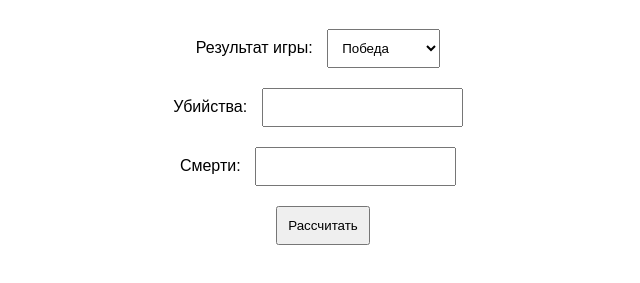
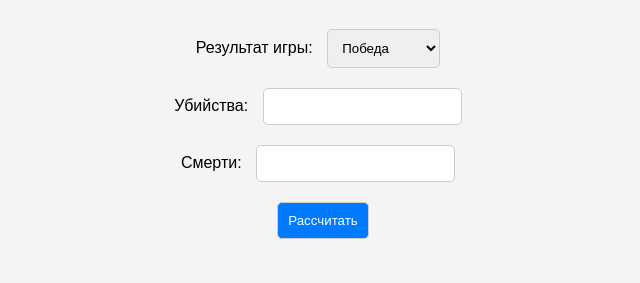
Before and after one commit to SarrikGmm0/MMR_Calculator, a plain HTML site: page index.html in a window 1280 px wide. Shown: the part 61-344 px from the top of the page, without its empty margins (317-957 px from the left). Drawn offline with Linux system fonts and the light colour scheme.

Commit message:
Update style.css

```diff
--- a/styles/style.css
+++ b/styles/style.css
@@ -1,6 +1,9 @@
 body {
     text-align: center;
     font-family: Arial, sans-serif;
+    margin: 0;
+    padding: 0;
+    background-color: #f4f4f4;
 }
 
 .container {
@@ -10,4 +13,16 @@ body {
 input, select, button {
     margin: 10px;
     padding: 10px;
+    border: 1px solid #ccc;
+    border-radius: 5px;
 }
+
+button {
+    background-color: #007BFF;
+    color: white;
+    cursor: pointer;
+}
+
+button:hover {
+    background-color: #0056b3;
+}
```
